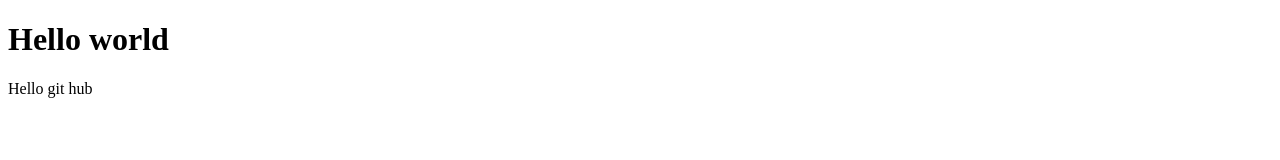
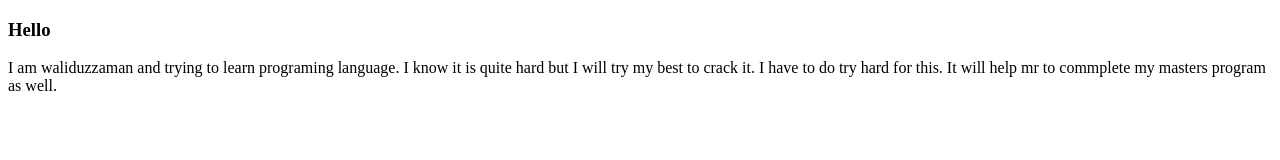
Before and after one commit to sheshirKhan/my-first-website, a plain HTML site: page index.html in a window 1280 px wide. Drawn offline with Linux system fonts and the light colour scheme.

Commit message:
New paragraph

```diff
--- a/index.html
+++ b/index.html
@@ -9,9 +9,14 @@
 </head>
 
 <body>
-    <h1>Hello world</h1>
-    <p>Hello git hub</p>
-
+    <section>
+        <div>
+            <h3>Hello</h3>
+            <p>I am waliduzzaman and trying to learn programing language. I know it is quite hard but I will try my best
+                to crack it. I have to do try hard for this. It will help mr to commplete my masters program as well.
+            </p>
+        </div>
+    </section>
 </body>
 
 </html>
```
